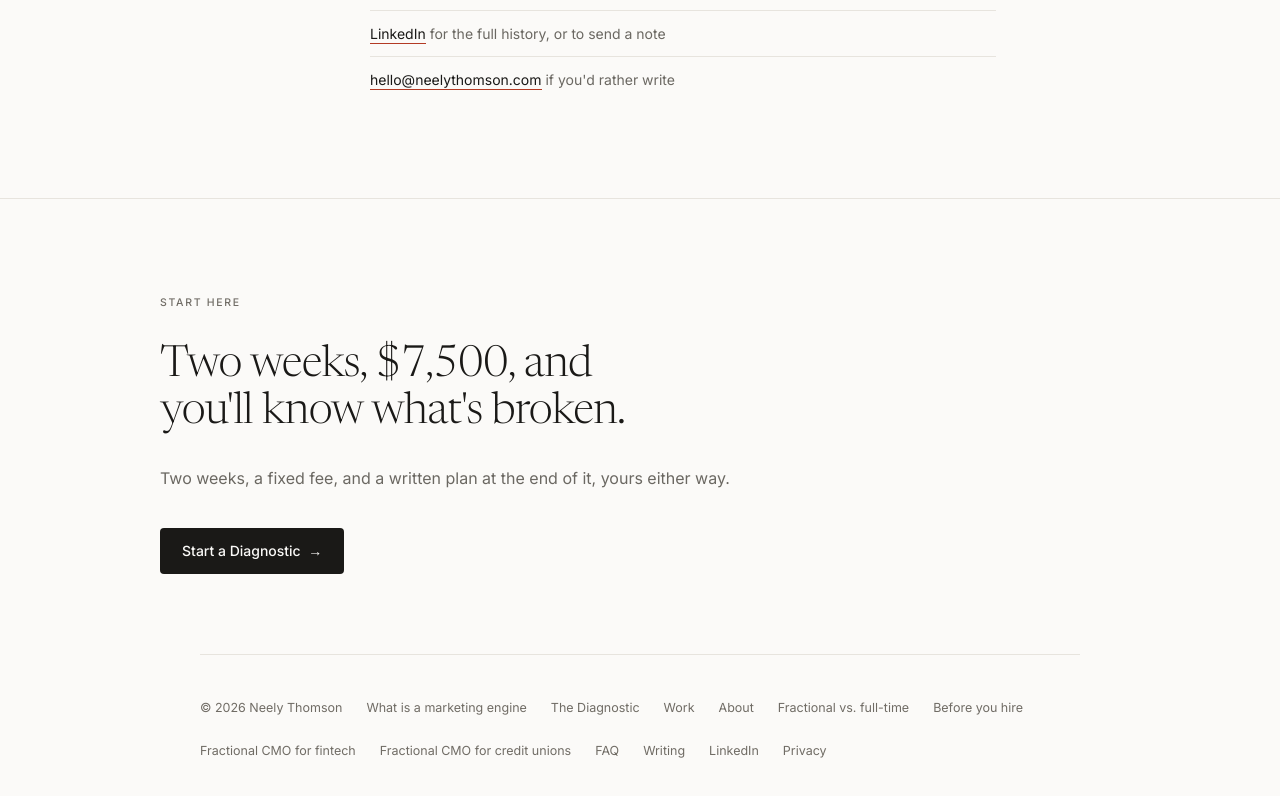
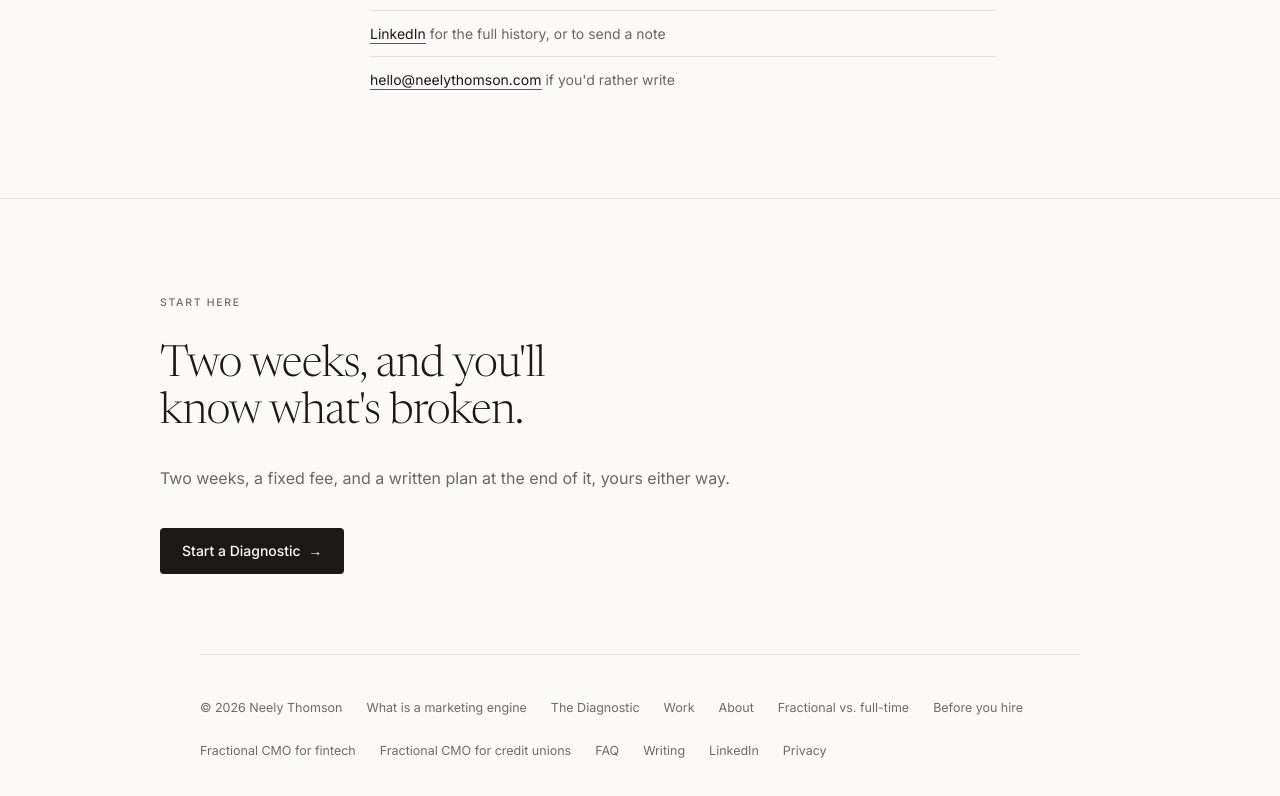
Before and after one commit to neelythomson/neelythomson-site, a Next.js app: page /about in a window 1280 px wide. Shown: the part 2380-3176 px from the top of the page. Built offline with nearby package versions, Linux system fonts and the light colour scheme; no server answers.

Commit message:
Remove dollar amount from about section

```diff
--- a/src/app/about/page.tsx
+++ b/src/app/about/page.tsx
@@ -222,7 +222,7 @@ export default function About() {
           <div className="mx-auto max-w-[960px]">
             <p className="label mb-8">Start here</p>
             <h2 className="display-sm mb-7 max-w-[22ch] text-[clamp(1.9rem,3.4vw,2.9rem)]">
-              Two weeks, $7,500, and you&apos;ll know what&apos;s broken.
+              Two weeks, and you&apos;ll know what&apos;s broken.
             </h2>
             <p className="measure text-base leading-[1.68] text-muted">
               Two weeks, a fixed fee, and a written plan at the end of it, yours either way.
```
